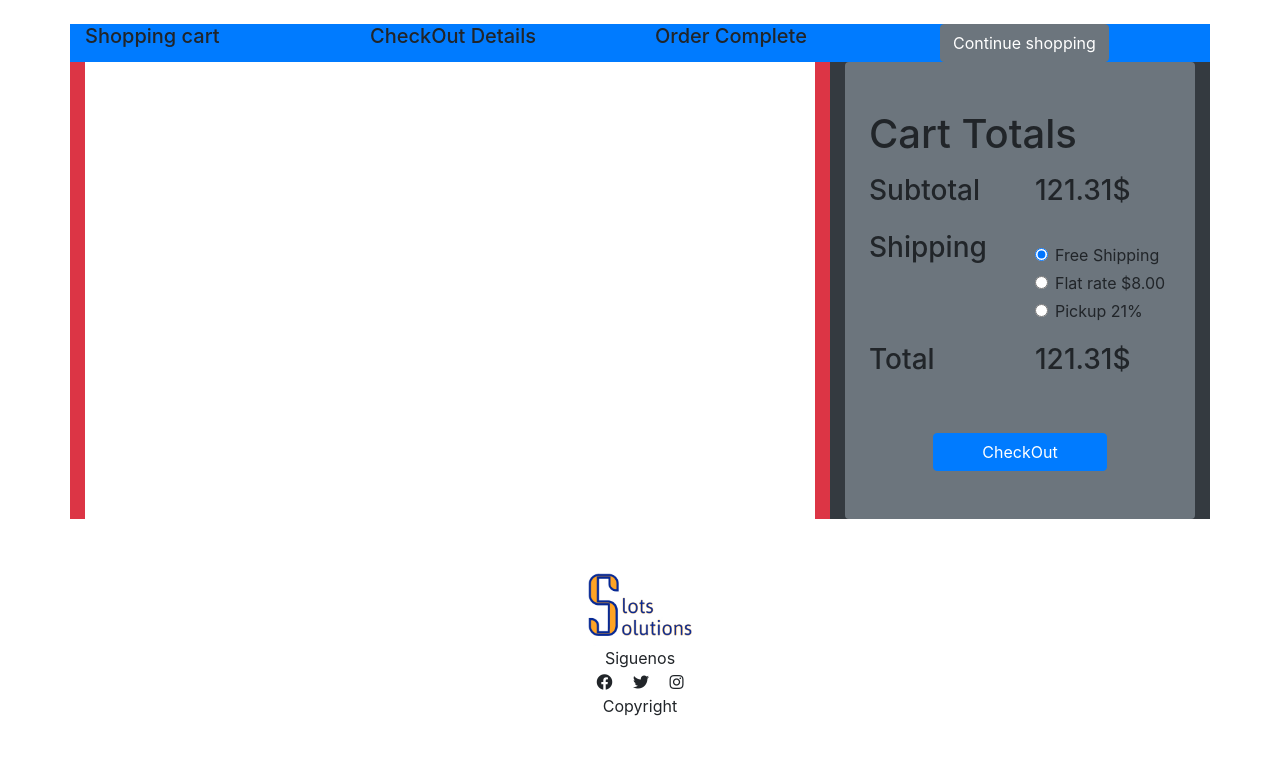
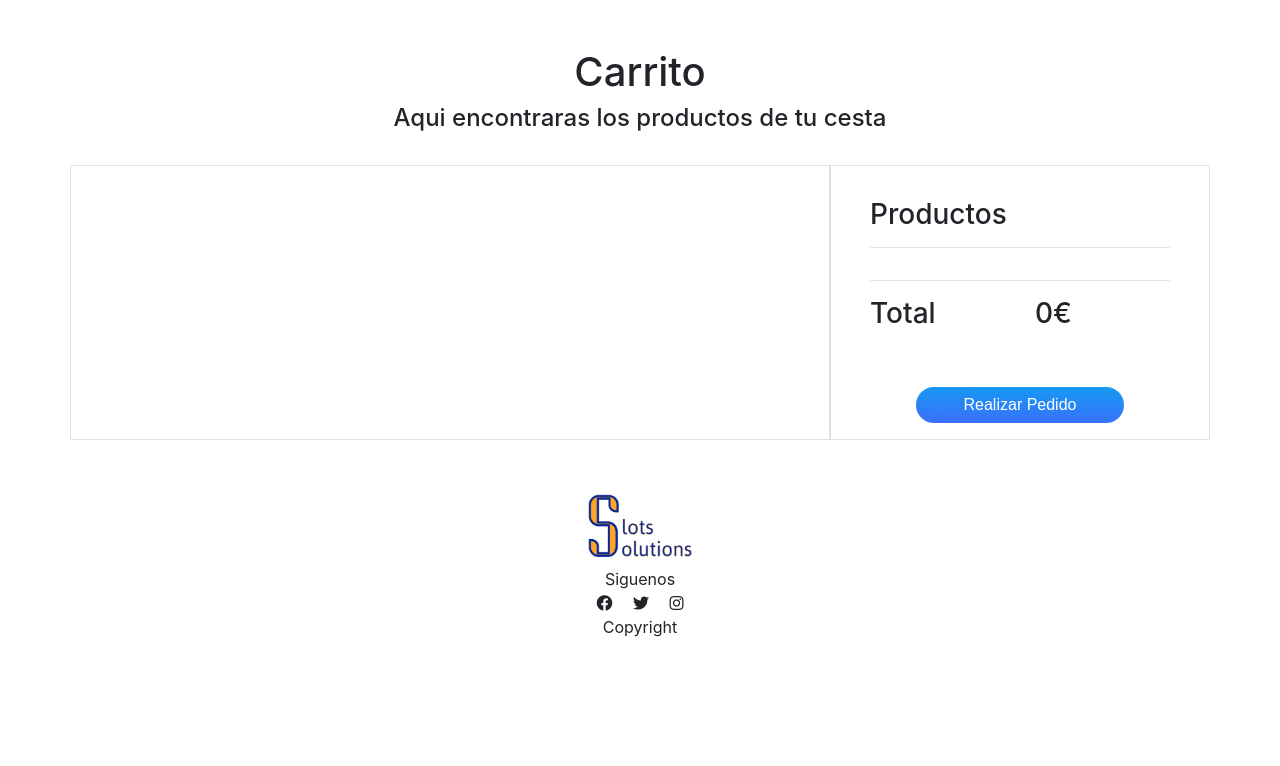
Before and after one commit to cllueca/warehousewars, a Django app: page /carrito/ in a window 1280 px wide. Shown: the part 129-895 px from the top of the page. After the commit the page ends 766 px from the top, so only its background shows below. Run offline with Django 4.2, Linux system fonts and the light colour scheme; some libraries are stand-ins or nearby versions.

```diff
--- a/ecommerce/templates/ecommerce/carrito.html
+++ b/ecommerce/templates/ecommerce/carrito.html
@@ -1,94 +1,77 @@
 {% extends "main.html" %}
 {% block content %}
 {% load cart_tag %}
+{% load filtros %}
+
 <div class="container">
-    <div class="row bg-primary">
-        <div class="col">
-            <h5>Shopping cart</h5>
-        </div>
-        <div class="col">
-            <h5>CheckOut Details</h5>
-        </div>
-        <div class="col">
-            <h5>Order Complete</h5>
-        </div>
-        <div class="col my-auto">
-            <button type="button" class="btn btn-secondary rounded">Continue shopping</button>
-        </div>
+    <div class="text-center mt-4 mb-2">
+        <h1 class="pt-4">Carrito</h1>
+        <h4 class="pb-4">Aqui encontraras los productos de tu cesta</h4>
     </div>
     <div class="row">
-
-        <div class="col-8 bg-danger d-flex justify-content-center">
-            <div class="container bg-light ">
-                {% for key,value in request.session.cart.items %}
-                <div class="row">
-                    <div class="col">
-                        <img src={{value.image}} alt="..." class="img-thumbnail">
+        <div class="col-8  d-flex justify-content-center border">
+            <div class="container bg-light " style = "max-height: 650px ; overflow: auto; ">
+                {% for key, value in request.session.cart.items %}
+                    <div class="row py-2">
+                        <div class="col mx-auto my-auto text-center">
+                            <img src={{value.image|slice:'1:'|urldecode}} alt="..." class="img-thumbnail">
+                        </div>
+                        <div class="col mx-auto my-auto text-center">
+                            <p>{{value.name}}</p>
+                        </div>
+                        <div class="col mx-auto my-auto text-center">
+                            <P>unidades</p>
+                            <p>{{value.quantity}}</p>
+                        </div>
+                        <div class="col mx-auto my-auto text-center">
+                            <button type="button" onclick="window.location.href='{% url 'item_increment' value.product_id %}'" class="btn btn-primary rounded ">
+                                <i class="fas fa-plus"></i>
+                            </button>
+                            <button type="button" onclick="window.location.href='{% url 'item_decrement' value.product_id %}'" class="btn btn-primary rounded ">
+                                <i class="fas fa-minus"></i>
+                            </button>
+                        </div>
+                        <div class="col mx-auto my-auto text-center">
+                            <P>€/und.</p>
+                            <p>{{ value.price }} €</p>
+                        </div>
+                        <div class="col mx-auto my-auto text-center">
+                            <button type="button" onclick="window.location.href='{% url 'item_clear' value.product_id %}'" class="btn btn-danger rounded ">
+                                <i class="fas fa-trash-alt"></i>
+                            </button>
+                        </div>
                     </div>
-                    <div class="col">
-                        <h3>{{value.name}}</h3>
-                    </div>
-                    <div class="col">
-                        <h3>{{value.quantity}}</h3>
-                    </div>
-                    <div class="col">
-                        <a href="{% url 'item_increment' value.product_id %}">Increament</a>
-                        <a href="{% url 'item_decrement' value.product_id %}">Decrement</a>
-                    </div>
-                    <div class="col">
-                        <h3>{{ value.price|multiply:value.quantity   }}</h3>
-                    </div>
-                </div>
+                    <hr>
                 {%endfor%}
             </div>
         </div>
 
-        <div class="col-4 bg-dark d-flex justify-content-center">
-            <div class="container bg-secondary rounded py-5 px-4">
-                <h1>Cart Totals</h1>
+        <div class="col-4 d-flex justify-content-center border">
+            <div class="container rounded py-3 px-4">
                 <div class="row mt-3">
-                    <div class="col">
-                        <h3>Subtotal</h3>
+                    <div class="col-12">
+                        <h3>Productos</h3>
+                        <hr>
                     </div>
-                    <div class="col">
-                        <h3>121.31$</h3>
+                    <div class="col-12 ml-5">
+                        {% for key, value in request.session.cart.items %}
+                        <div class="row py-1">
+                            <p>{{value.quantity}} x {{value.name}} = {{value.price|multiply:value.quantity}}€</p>
+                        </div>
+                        {%endfor%}
                     </div>
                 </div>
-                <div class="row mt-3">
-                    <div class="col">
-                        <h3>Shipping</h3>
-                    </div>
-                    <div class="col pt-2">
-                        <div class="form-check my-1">
-                            <input class="form-check-input" type="radio" name="flexRadioDefault" id="flexRadioDefault1" checked>
-                            <label class="form-check-label" for="flexRadioDefault1">
-                            Free Shipping
-                            </label>
-                        </div>
-                        <div class="form-check  my-1">
-                            <input class="form-check-input" type="radio" name="flexRadioDefault" id="flexRadioDefault2">
-                            <label class="form-check-label" for="flexRadioDefault2">
-                            Flat rate $8.00
-                            </label>
-                        </div>
-                        <div class="form-check  my-1">
-                            <input class="form-check-input" type="radio" name="flexRadioDefault" id="flexRadioDefault3">
-                            <label class="form-check-label" for="flexRadioDefault3">
-                            Pickup 21%
-                            </label>
-                        </div>
-                    </div>
-                </div>
+                <hr>
                 <div class="row mt-3">
                     <div class="col">
                         <h3>Total</h3>
                     </div>
                     <div class="col">
-                        <h3>121.31$</h3>
+                        <h3>{{ request.session.cart|total_price }}€</h3>
                     </div>
                 </div>
                 <div class="row d-flex justify-content-center">
-                <button type="button" class="btn btn-primary mt-5 px-5 rounded ">CheckOut</button>
+                <button type="button" onclick="window.location.href='{% url 'cart_clear' %}'" class="button-21 mt-5 px-5">Realizar Pedido</button>
                 </div>
             </div>
         </div>
--- a/ecommerce/templates/ecommerce/descProducto.html
+++ b/ecommerce/templates/ecommerce/descProducto.html
@@ -39,6 +39,7 @@
           </div>
           <div class="text-center mt-4" style="width: 100%; margin: 0 auto;">
             <button class="button-21 m-3" role="button">Añadir al Carrito</button>
+            <a href="{% url 'cart_add' productosDesc.id %}">Add to cart</a>
           </div>
       </div>
     </div>
--- a/ecommerce/templates/ecommerce/inicio.html
+++ b/ecommerce/templates/ecommerce/inicio.html
@@ -94,6 +94,7 @@
     <div class="row" id="here">
       {% if selected %}
           {% for queryType in query %}
+            {% if queryType.stock > 0 %}
               <div class="col-md-4 mt-4 product-info" id="product-{{ queryType.id }}" data-product-id="{{ queryType.id }}">
                   <div class="card">
                       <img src="{{ queryType.image }}" class="imageCard card-img-top mx-auto d-block" alt="#">
@@ -108,9 +109,11 @@
                       </div>
                   </div>
               </div>
-              {% endfor %}
+            {% endif %}
+            {% endfor %}
       {% else %}
           {% for product in producto %}
+            {% if product.stock > 0 %}
               <div class="col-md-4 mt-4 product-info" id="product-{{ product.id }}" data-product-id="{{ product.id }}">
                   <div class="card">
                       <img src="{{ product.image }}" class="imageCard card-img-top mx-auto d-block" alt="#">
@@ -125,6 +128,7 @@
                       </div>
                   </div>
               </div>
+              {% endif %}
           {% endfor %}
           <div class="text-center mt-4" style="width: 100%;">
           <button id="show-more" class="button-38" role="button">Ver Mas</button>
--- a/ecommerce/templates/ecommerce/vistaAlmacen.html
+++ b/ecommerce/templates/ecommerce/vistaAlmacen.html
@@ -365,6 +365,9 @@
         <td>{{ order.user_id }}</td>
         <td>{{ order.address }}</td>
         <td >
+          <a href="{% url 'generate_albaran_pdf' order.pedido_id %}" class="btn btn-info" target="_blank">
+            <i class="fas fa-file-pdf"></i>
+          </a>
           <button type="button" class="btn btn-warning" id="editPedidoButton" data-toggle="modal" data-target="#editPedidoModal"  data-order-id="{{ order.pedido_id }}" >
             <i class="fas fa-pencil-alt"></i>
           </button>
--- a/ecommerce/templatetags/filtros.py
+++ b/ecommerce/templatetags/filtros.py
@@ -1,8 +1,23 @@
 from django.template import Library
+from django import template
+from urllib.parse import unquote
+from decimal import Decimal
 
 register=Library()
 
-def add_class(campo, className):
-    return campo.as_widget(attrs={"class": className})
+@register.filter
+def urldecode(value):
+    return unquote(value)
 
-register.filter("addClass", add_class)
+@register.filter
+def total_price(cart_items):
+    total = Decimal(0)
+
+    if len(cart_items) != 0:
+        for item in cart_items.values():
+            price = Decimal(item['price'])
+            quantity = item['quantity']
+            total += price * quantity
+        return total
+    else:
+        return 0
--- a/ecommerce/urls.py
+++ b/ecommerce/urls.py
@@ -38,4 +38,6 @@ urlpatterns = [
     path('cart/cart_clear/', views.cart_clear, name='cart_clear'),
     path('cart/cart_detail/',views.cart_detail,name='cart_detail'),
 
+    path('albaran/<int:pedido_id>/', views.generate_albaran_pdf, name='generate_albaran_pdf'),
+
 ]
--- a/ecommerce/views.py
+++ b/ecommerce/views.py
@@ -6,7 +6,7 @@ from django.http import HttpResponse
 from django.template.loader import render_to_string
 from django.contrib.auth import authenticate, login, logout
 #from django.contrib.auth.models import User
-from ecommerce.models import User
+from ecommerce.models import User, Albaranes
 from .funciones import *
 from django.contrib import messages
 from django.views.decorators.csrf import csrf_exempt
@@ -14,6 +14,14 @@ from django.contrib.auth.decorators import login_required
 from django.contrib.auth.decorators import login_required
 from cart.cart import Cart
 from .models import Productos
+
+from django.template.loader import get_template
+from xhtml2pdf import pisa
+from io import BytesIO
+from django.http import FileResponse
+from django.http import Http404
+
+from rest_framework.decorators import api_view
 
 
 def vistaAlmacen(request):
@@ -272,6 +280,7 @@ def filtroPrecio(request, selectedPrize):
     data = json.dumps(queryType)
     return HttpResponse(data, content_type='application/json')
 
+@api_view(['GET'])
 def showmoreView(request):
     try:
         cursor = connection.cursor()
@@ -398,7 +407,22 @@ def cambiarPwd(request):
 
 @login_required(login_url='login')
 def perfilUsuario(request):
-    return render(request, 'ecommerce/perfil.html')
+
+    try:
+        cursor = connection.cursor()
+        cursor.execute('SELECT * FROM "Pedidos" WHERE user_id = 1;')
+        queryType = dictfetchall(cursor)
+
+    except Exception as e:
+        print("Ha ocurrido un error en la consulta a la BBDD {}".format(e))
+    finally:
+        cursor.close()
+
+    listaPedidos = []
+    for row in queryType:
+        listaPedidos.append(row)
+
+    return render(request, 'ecommerce/perfil.html', {"pedidos": listaPedidos})
 
 
 @csrf_exempt
@@ -533,6 +557,8 @@ def delete_user(request, user_id):
     return HttpResponse("Metodo no permitido")
 # Funciones Carrito
 
+
+
 #@login_required(login_url="/users/login")
 def cart_add(request, id):
     cart = Cart(request)
@@ -575,3 +601,18 @@ def cart_clear(request):
 #@login_required(login_url="/users/login")
 def cart_detail(request):
     return render(request, '/carrito')
+
+
+
+def generate_albaran_pdf(request, pedido_id):
+    albaran = Albaranes.objects.get(pedido_id=pedido_id)
+    template = get_template('ecommerce/albaranPedido.html')
+    context = {'albaran': albaran}
+    html = template.render(context)
+    buffer = BytesIO()
+    pisa.CreatePDF(html, dest=buffer)
+
+    buffer.seek(0)
+    response = FileResponse(buffer, content_type='application/pdf')
+    response['Content-Disposition'] = f'inline; filename="albaran{pedido_id}.pdf"'
+    return response
--- a/static/js/inicio.js
+++ b/static/js/inicio.js
@@ -165,7 +165,7 @@ $(document).ready(function() {
   console.log(button);
   button.click(function() {
 
-    fetch(`http://127.0.0.1:8000/showmore/`)
+    fetch("http://127.0.0.1:8000/showmore/")
     .then(response => response.json())
     .then(data => {
         //aqui recibiras el json y puedes mostrarlo en tu vista
@@ -180,11 +180,9 @@ $(document).ready(function() {
         for (let i = 0; i < productos.length; i++) {
           contenedor.innerHTML += `<div class="col-md-4 mt-4 product-info" id="product-${productos[i].id}" data-product-id="${productos[i].id}">
           <div class="card" >
-<<<<<<< HEAD
-            <img src="${productos[i].image_url}" class="imageCard card-img-top mx-auto d-block"  alt="#" >
-=======
+
             <img src="${productos[i].image}" class="imageCard card-img-top mx-auto d-block"  alt="#" >
->>>>>>> origin/branchDiego
+
             <hr style="border-color: #FEA424;">
             <div class="card-body d-flex justify-content-between">
               <div>
@@ -217,7 +215,6 @@ $(document).ready(function () {
   });
 });
 
-
 function updateProduct() {
   const productId = $('#productId').val();
 
@@ -232,7 +229,6 @@ function updateProduct() {
     body: formData
   })
 }
-
 
 $(document).ready(function () {
   $("#createProductForm").on("submit", function(e) {
@@ -262,8 +258,8 @@ function createProduct() {
     })
     .then(data => {
 
+
       // handle response data
-
       alert(data.message);
     })
     .catch(data => {
@@ -271,6 +267,7 @@ function createProduct() {
     });
 
     // Cierra el modal
+
     $("#editProductModal").modal("hide");
 
     // Limpia los parámetros
@@ -350,11 +347,10 @@ $(document).ready(function () {
   var productId = $(this).data('product-id');
   $('#productId').val(productId);
 
-  });
-});
-
   var userId = $(this).data('user-id');
   $('#userId').val(userId);
+  }
+)});
 
 $(document).ready(function () {
   $('.btn-warning').click(function () {
```
Also changed, not shown: ecommerce/funciones.py (+9 -1 lines), ecommerce/templates/ecommerce/albaranPedido.html (added, +123 -0 lines), ecommerce/templates/ecommerce/perfil.html (+16 -3 lines), static/js/perfil.js (+0 -24 lines), warehousewars/settings.py (+7 -0 lines), README.md, ecommerce/migrations/0001_initial.py.
